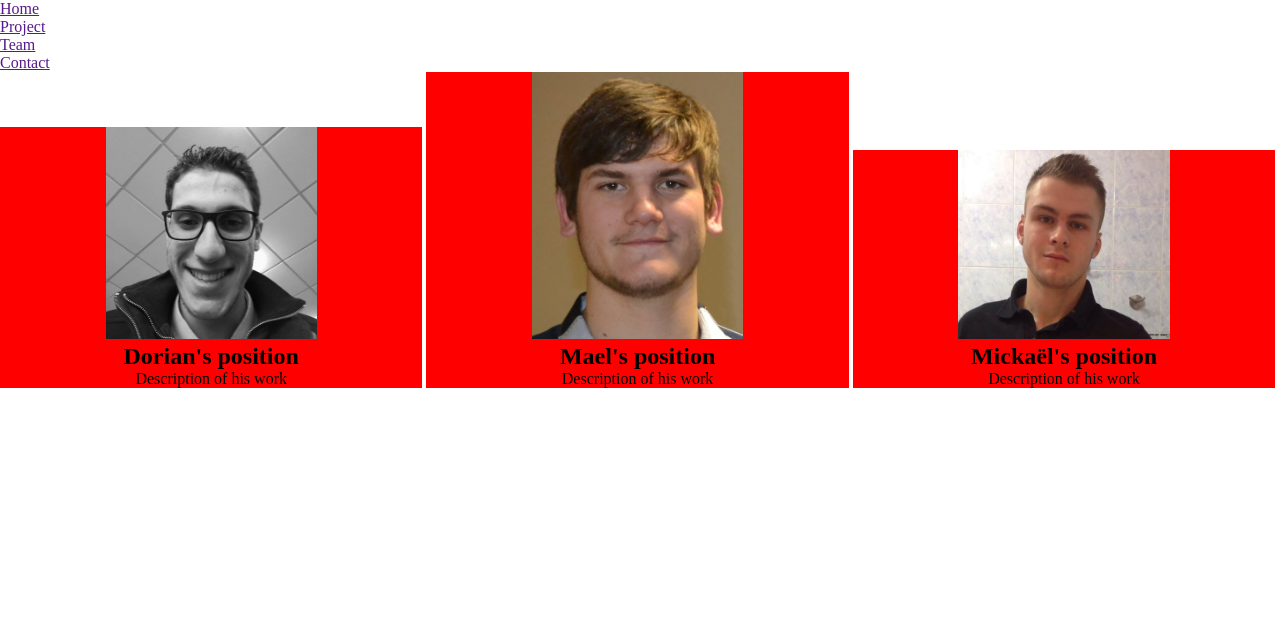
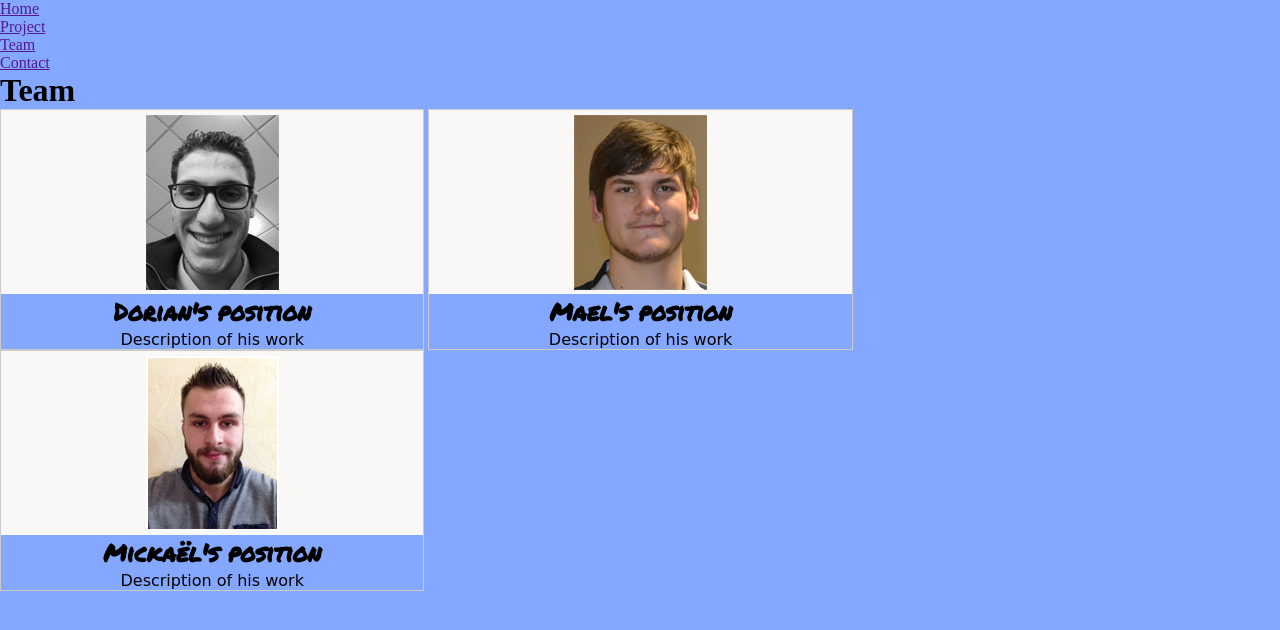
Before and after one commit to LeBorgne01/Entreprise, a PHP site: page /html/teamPage.html in a window 1280 px wide. Shown: the top 630 px of the page. Run offline with PHP 8.4, Linux system fonts and the light colour scheme.

Commit message:
ajout police

```diff
--- a/html/teamPage.html
+++ b/html/teamPage.html
@@ -3,6 +3,7 @@
 <head>
     <title></title>
     <link rel="stylesheet" href="../styles/teamPage_styles.css">
+    <link href="https://fonts.googleapis.com/css?family=Permanent+Marker" rel="stylesheet">
     <meta charset="utf-8">
 </head>
 <body>
@@ -27,6 +28,8 @@
         <!-- end Navigation -->
     </header>
 
+    <h1>Team</h1>
+
     <article>
         <section>
             <img src="../pictures/Dorian.jpg" alt="Dorian">
@@ -45,7 +48,7 @@
         </section>
 
         <section>
-            <img src="../pictures/Mickaël.jpg" alt="Mickaël">
+            <img src="../pictures/Mickaël.png" alt="Mickaël">
             <h2>Mickaël's position</h2>
             <p>
                 Description of his work
--- a/styles/teamPage_styles.css
+++ b/styles/teamPage_styles.css
@@ -1,6 +1,7 @@
 *{
     margin: 0;
     padding: 0;
+    background-color: #84a8ff;
 }
 
 article{
@@ -10,11 +11,21 @@ article{
 article section{
     display: inline-block;
     width: 33%;
-    background-color: red;
+    background-color: #f9f8f7;
     text-align: center;
+    border: solid 1px #cbcac9;
 }
 
 article section img{
+    margin-top: 5px;
     max-width: 50%;
+    background-color: #f9f8f7;
+}
 
+article section h2{
+    font-family: 'Permanent Marker';
 }
+
+article section p{
+    font-family: 'Podkova', cursive;
+}
```
Also changed, not shown: pictures/Dorian.jpg, pictures/Mael.jpg, pictures/Mickaël.jpg (deleted), pictures/Mickaël.png (added).
